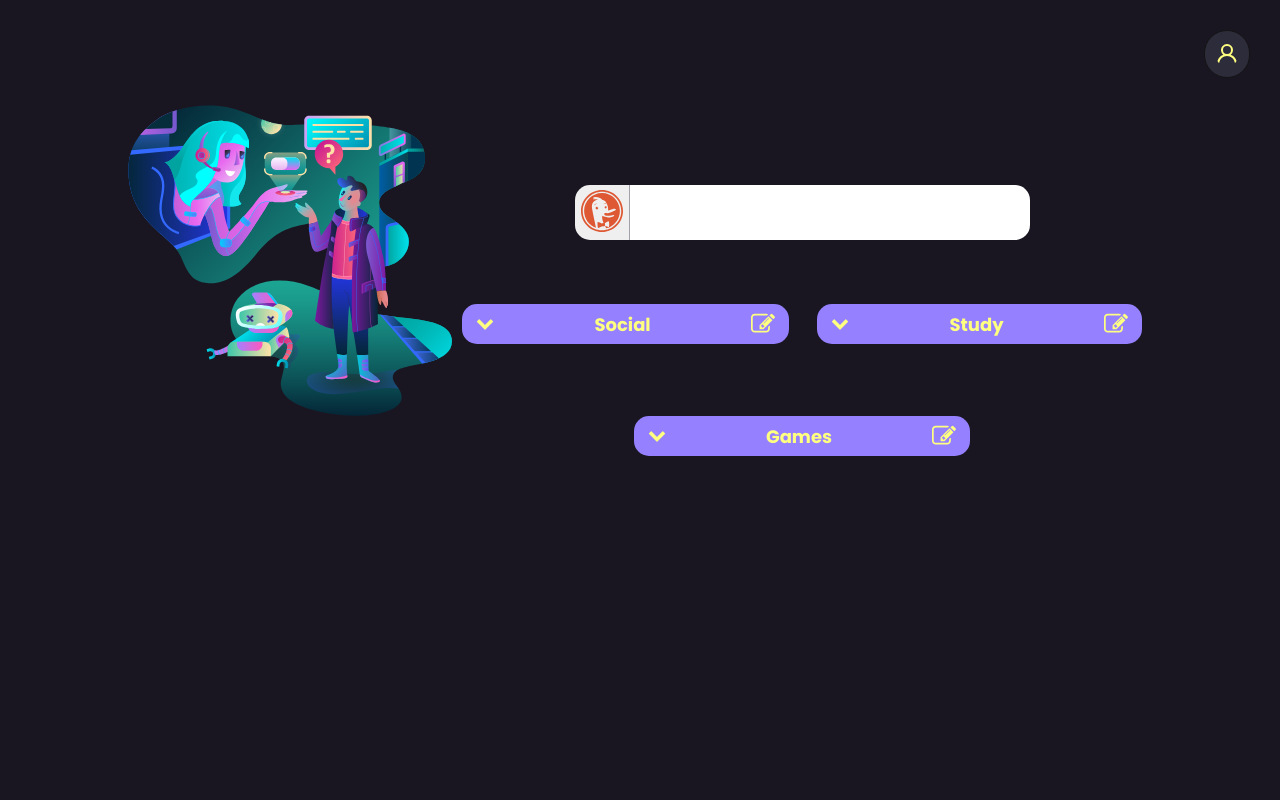
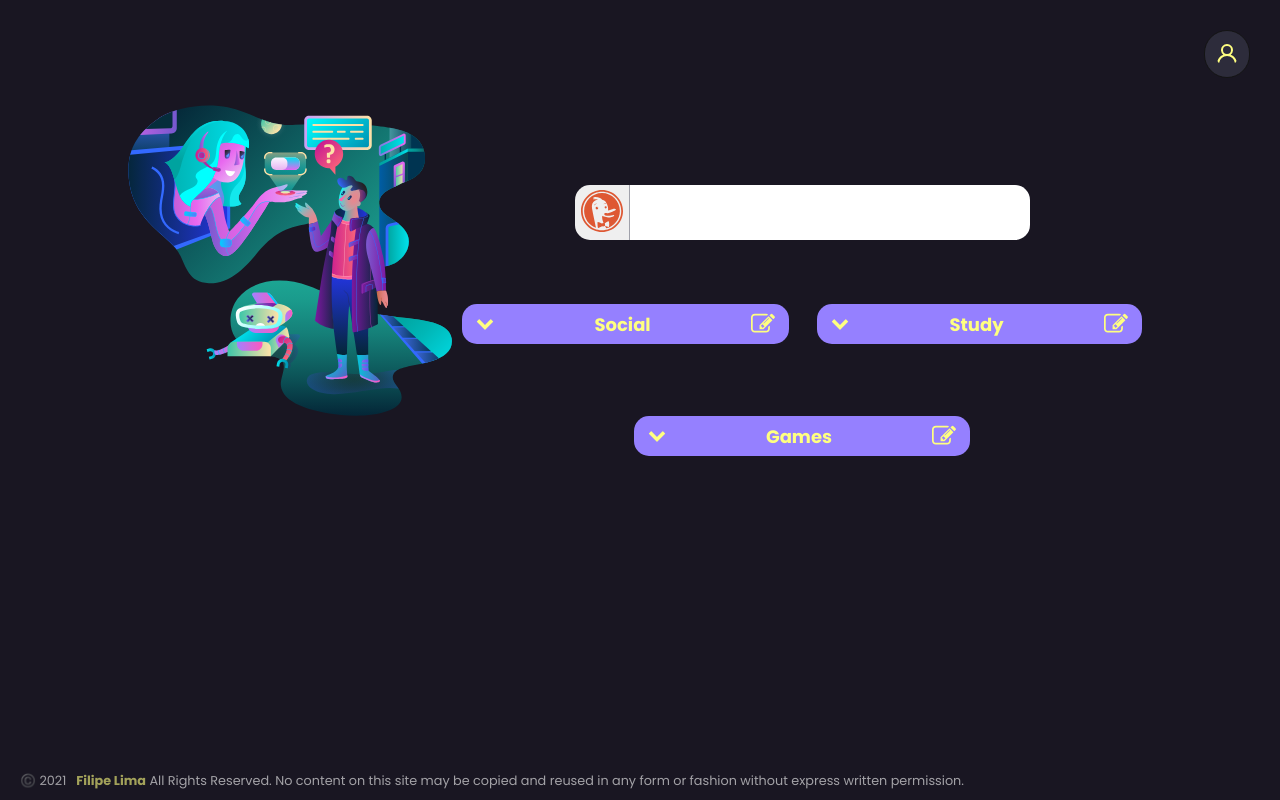
Before and after one commit to datsfilipe/browser-home, a Next.js app: page / in a window 1280 px wide. Built offline with nearby package versions, Linux system fonts and the light colour scheme; no server answers.

Commit message:
add footer and update eslint ignorePatterns

```diff
--- a/next.config.js
+++ b/next.config.js
@@ -13,5 +13,6 @@ module.exports = {
     STORAGE_BUCKET: process.env.STORAGE_BUCKET,
     MESSAGING_SENDER_ID: process.env.MESSAGING_SENDER_ID,
     APP_ID: process.env.APP_ID,
+    SITE_ADDRESS: process.env.SITE,
   }
 }
--- a/src/pages/_document.tsx
+++ b/src/pages/_document.tsx
@@ -37,7 +37,7 @@ export default class MyDocument extends Document {
           <meta name="viewport" content="width=device-width, initial-scale=1.0, maximum-scale=1.0, user-scalable=0"/>
           <link rel="preconnect" href="https://fonts.googleapis.com" />
           <link rel="preconnect" href="https://fonts.gstatic.com" />
-          <link href="https://fonts.googleapis.com/css2?family=Poppins:wght@500;700&family=Roboto&display=swap" rel="stylesheet" />
+          <link href="https://fonts.googleapis.com/css2?family=Poppins:wght@400;500;700&family=Roboto&display=swap" rel="stylesheet" />
 
           <link rel="icon" href="#" />
         </Head>
--- a/src/pages/index.tsx
+++ b/src/pages/index.tsx
@@ -50,13 +50,9 @@ const Home: NextPage = () => {
           </Categories>
         </div>
       </Main>
-      {/* <Footer>
-        <a href="">Banner</a>/ with license: <a href="https://creativecommons.org/licenses/by/4.0/">Attribution 4.0 International (CC BY 4.0)</a>
-        <a href="https://iconscout.com/icons/plus" target="_blank">Plus Icon</a> on <a href="https://iconscout.com">Iconscout</a>
-        <a href="https://iconscout.com/icons/account" target="_blank">Account Icon</a> on <a href="https://iconscout.com">Iconscout</a>
-        Dropdown menu icons by <a href="https://iconscout.com/contributors/font-awesome">Font Awesome</a> on <a href="https://iconscout.com">Iconscout</a>
-        <a href="https://iconscout.com/icons/eyedropper" target="_blank">Eyedropper Icon</a> by <a href="https://iconscout.com/contributors/font-awesome" target="_blank">Font Awesome</a>
-      </Footer> */}
+      <Footer>
+        ©️ 2021  <a href="http://localhost:3000"> <strong>Filipe Lima</strong> All Rights Reserved. No content on this site may be copied and reused in any form or fashion without express written permission.</a>
+      </Footer>
     </Container>
   )
 }
--- a/src/styles/home.ts
+++ b/src/styles/home.ts
@@ -80,8 +80,26 @@ const AuthButton = styled.button`
 `
 
 const Footer = styled.footer`
+  display: flex;
+  gap: 10px;
+  position: absolute;
+  left: 20px;
+  font-family: Poppins;
+  font-size: .8rem;
+  font-weight: 400;
+  bottom: 10px;
+  opacity: 0.6;
+  color: #fefefe;
+  transition: opacity 300ms;
   a {
     display: block;
+    color: #fefefe;
+  }
+  strong {
+    color: ${props => props.theme.dark.text};
+  }
+  &:hover {
+    opacity: 1;
   }
 `
 
```
Also changed, not shown: .eslintrc.json.
